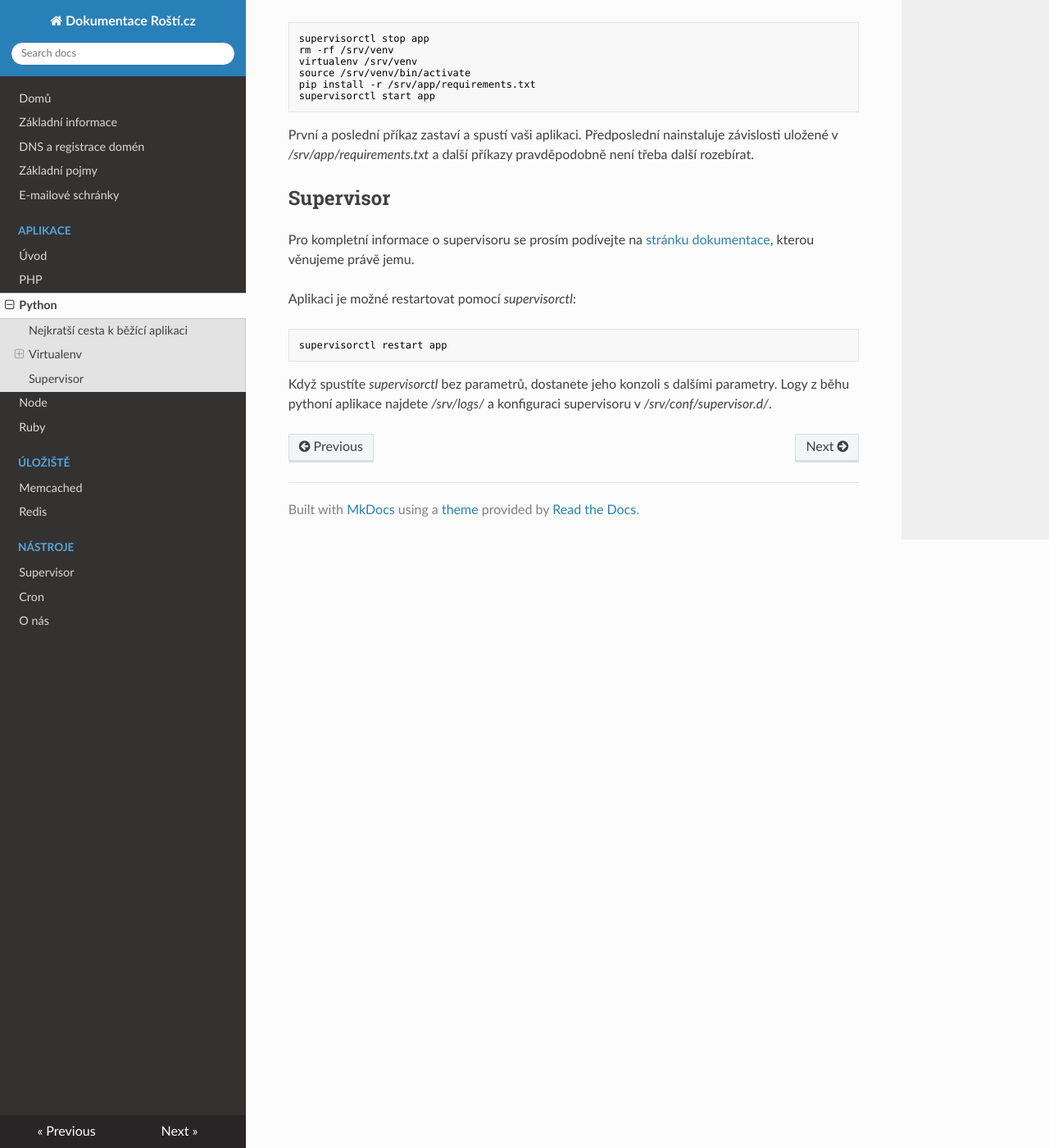
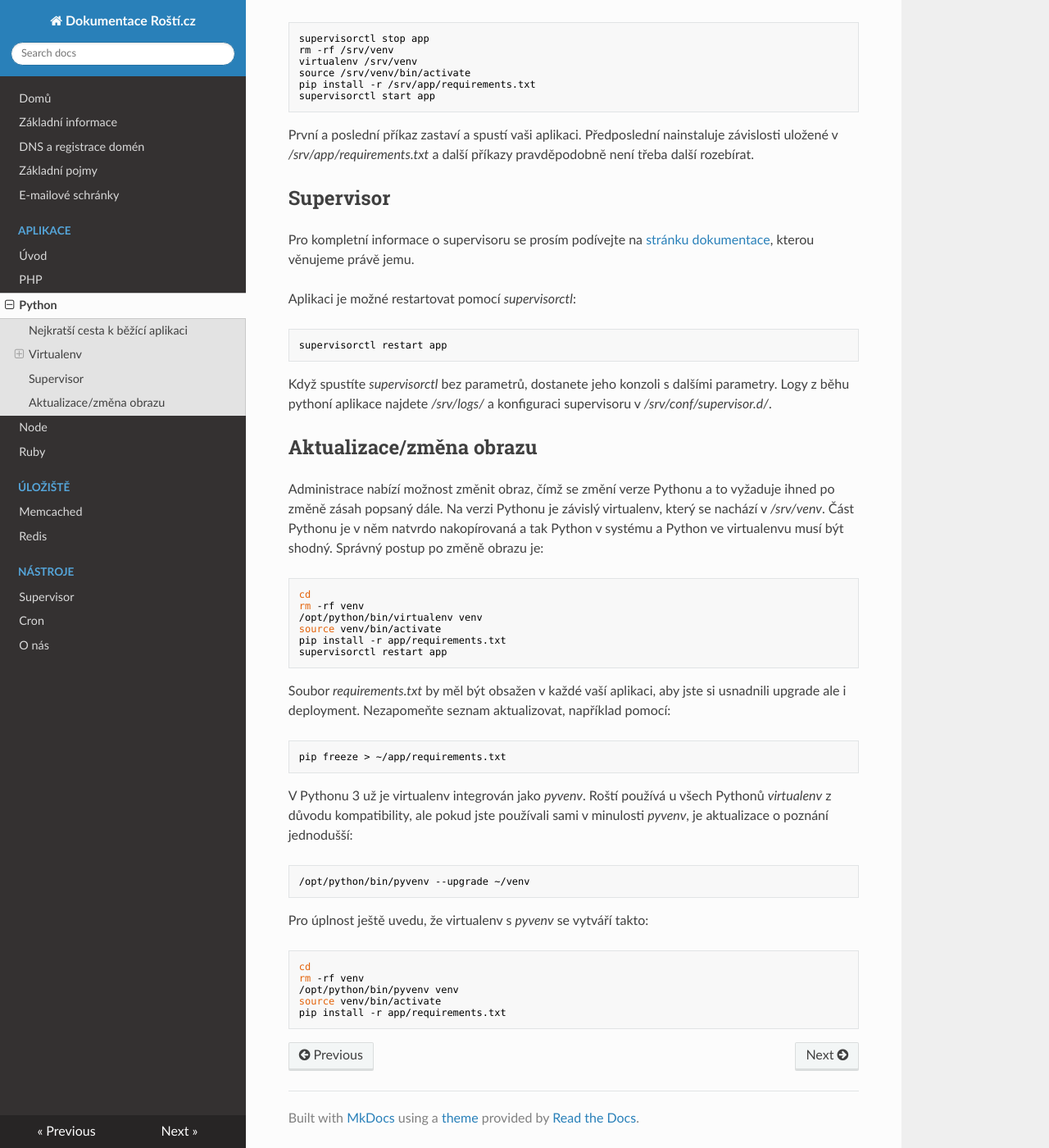
Before and after one commit to rosti-cz/rosti-docs, an MkDocs documentation site: the page built from docs/apps/python.md, in a window 1280 px wide and 1400 px high, scrolled down 991 px. Shown: the whole window at 82% size. Built offline with MkDocs 1.6.1, drawn with Linux system fonts in a browser that asks for light colours; nearby versions of some CDN libraries; old or Windows-style settings are respelled for this version of MkDocs.

Commit message:
Aktualizace obrazů

````diff
--- a/docs/apps/python.md
+++ b/docs/apps/python.md
@@ -43,3 +43,38 @@ supervisorctl restart app
 ```
 
 Když spustíte _supervisorctl_ bez parametrů, dostanete jeho konzoli s dalšími parametry. Logy z běhu pythoní aplikace najdete _/srv/logs/_ a konfiguraci supervisoru v _/srv/conf/supervisor.d/_.
+
+## Aktualizace/změna obrazu
+
+Administrace nabízí možnost změnit obraz, čímž se změní verze Pythonu a to vyžaduje ihned po změně zásah popsaný dále. Na verzi Pythonu je závislý virtualenv, který se nachází v */srv/venv*. Část Pythonu je v něm natvrdo nakopírovaná a tak Python v systému a Python ve virtualenvu musí být shodný. Správný postup po změně obrazu je:
+
+```bash
+cd
+rm -rf venv
+/opt/python/bin/virtualenv venv
+source venv/bin/activate
+pip install -r app/requirements.txt
+supervisorctl restart app
+```
+
+Soubor *requirements.txt* by měl být obsažen v každé vaší aplikaci, aby jste si usnadnili upgrade ale i deployment. Nezapomeňte seznam aktualizovat, například pomocí:
+
+```bash
+pip freeze > ~/app/requirements.txt
+```
+
+V Pythonu 3 už je virtualenv integrován jako *pyvenv*. Roští používá u všech Pythonů *virtualenv* z důvodu kompatibility, ale pokud jste používali sami v minulosti *pyvenv*, je aktualizace o poznání jednodušší:
+
+```bash
+/opt/python/bin/pyvenv --upgrade ~/venv
+```
+
+Pro úplnost ještě uvedu, že virtualenv s *pyvenv* se vytváří takto:
+
+```bash
+cd
+rm -rf venv
+/opt/python/bin/pyvenv venv
+source venv/bin/activate
+pip install -r app/requirements.txt
+```
````
Also changed, not shown: docs/apps/node.md (+15 -0 lines), docs/apps/php.md (+4 -0 lines), docs/apps/ruby.md (+15 -0 lines).
